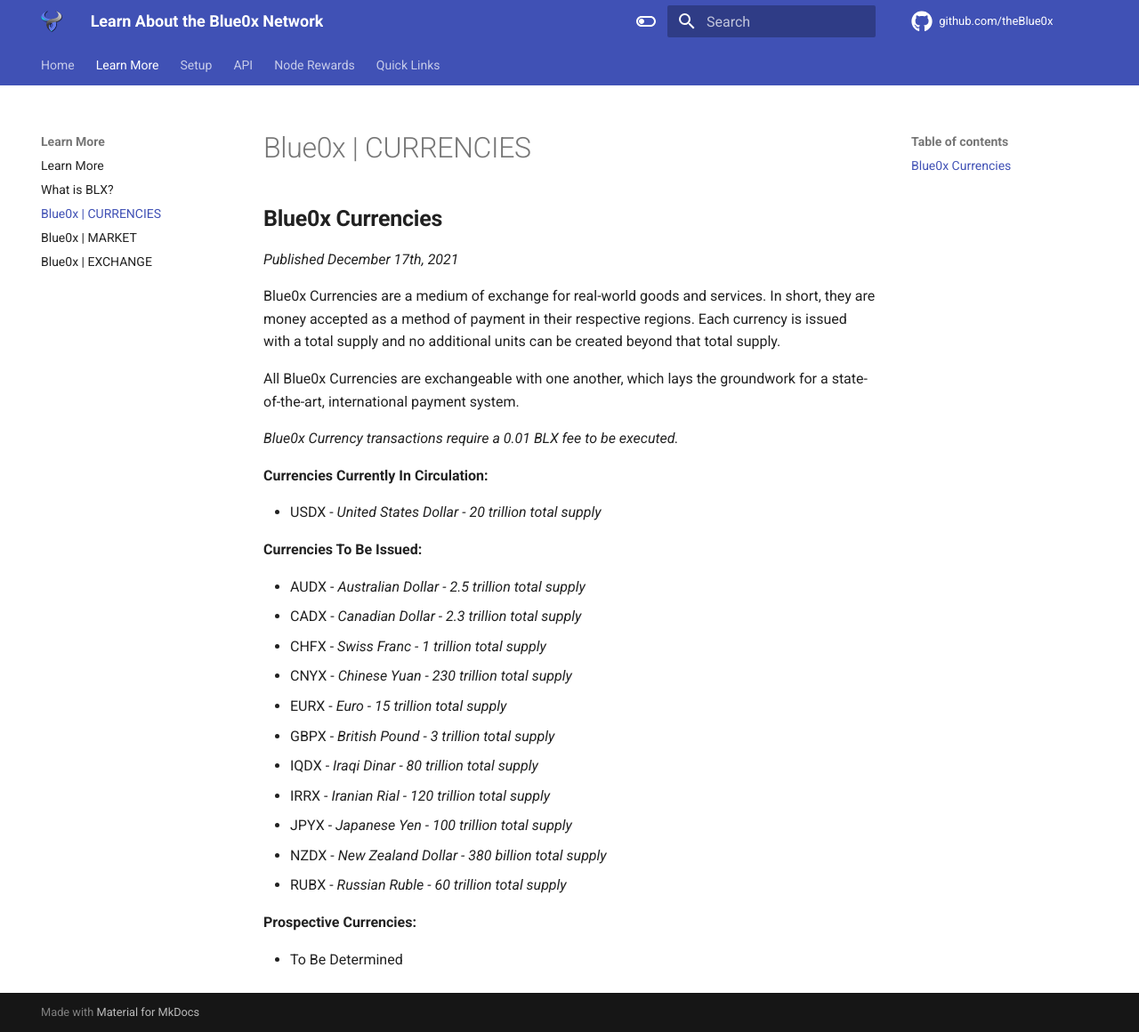
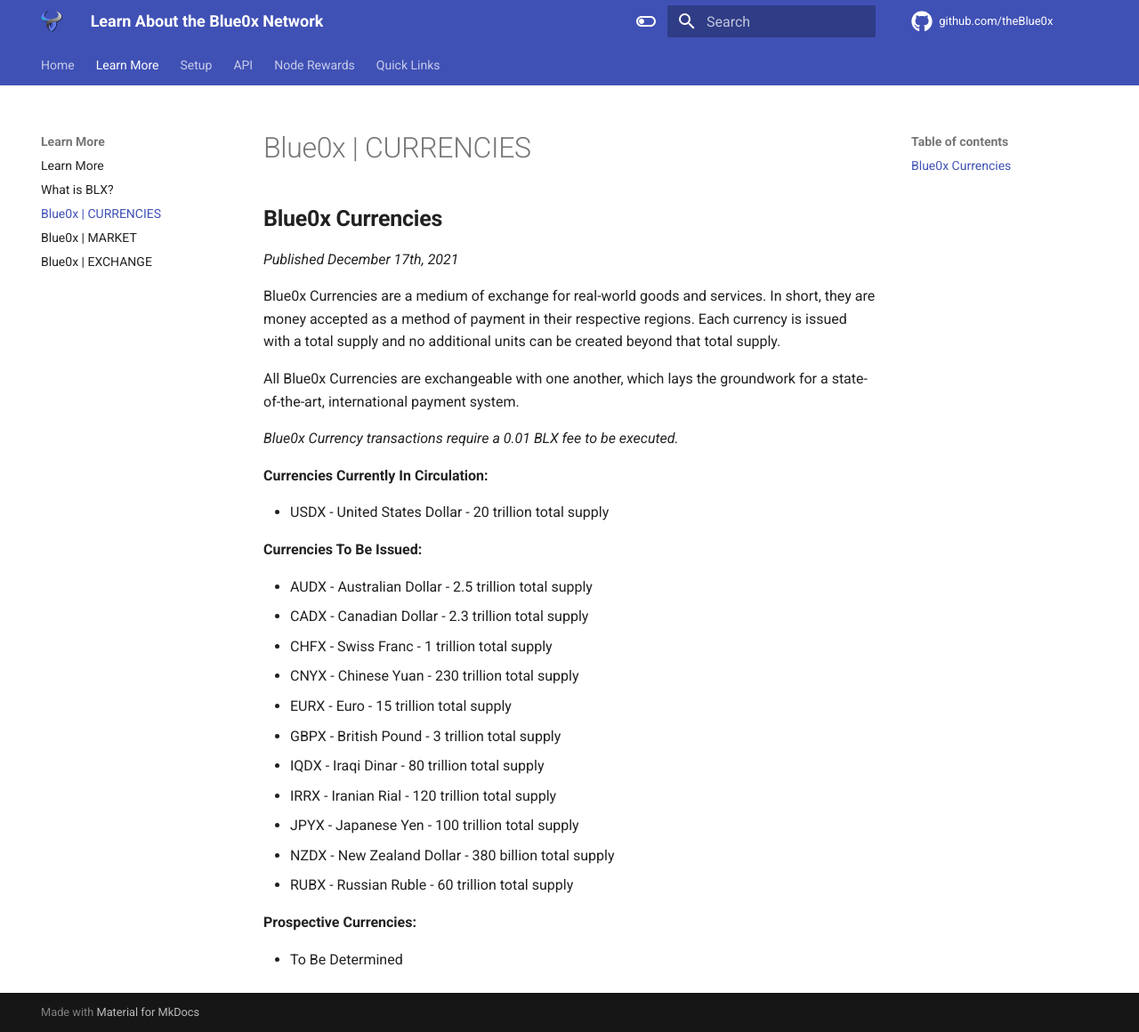
Before and after one commit to theBlue0x/docs, an MkDocs documentation site: the page built from docs/learn_more/currencies.md, in a window 1280 px wide and 1160 px high. Shown: the whole window at 89% size. Built offline with MkDocs 1.6.1 and Material for MkDocs 9.7.7, drawn with Linux system fonts in a browser that asks for light colours.

```diff
--- a/docs/learn_more/currencies.md
+++ b/docs/learn_more/currencies.md
@@ -10,21 +10,21 @@ _Blue0x Currency transactions require a 0.01 BLX fee to be executed._
 
 **Currencies Currently In Circulation:**
 
-* USDX - _United States Dollar - 20 trillion total supply_
+* USDX - United States Dollar - 20 trillion total supply
 
 **Currencies To Be Issued:**
 
-* AUDX - _Australian Dollar - 2.5 trillion total supply_
-* CADX - _Canadian Dollar - 2.3 trillion total supply_
-* CHFX - _Swiss Franc - 1 trillion total supply_
-* CNYX - _Chinese Yuan - 230 trillion total supply_
-* EURX - _Euro - 15 trillion total supply_
-* GBPX - _British Pound - 3 trillion total supply_
-* IQDX - _Iraqi Dinar - 80 trillion total supply_
-* IRRX - _Iranian Rial - 120 trillion total supply_
-* JPYX - _Japanese Yen - 100 trillion total supply_
-* NZDX - _New Zealand Dollar - 380 billion total supply_
-* RUBX - _Russian Ruble - 60 trillion total supply_
+* AUDX - Australian Dollar - 2.5 trillion total supply
+* CADX - Canadian Dollar - 2.3 trillion total supply
+* CHFX - Swiss Franc - 1 trillion total supply
+* CNYX - Chinese Yuan - 230 trillion total supply
+* EURX - Euro - 15 trillion total supply
+* GBPX - British Pound - 3 trillion total supply
+* IQDX - Iraqi Dinar - 80 trillion total supply
+* IRRX - Iranian Rial - 120 trillion total supply
+* JPYX - Japanese Yen - 100 trillion total supply
+* NZDX - New Zealand Dollar - 380 billion total supply
+* RUBX - Russian Ruble - 60 trillion total supply
 
 **Prospective Currencies:**
 
```
